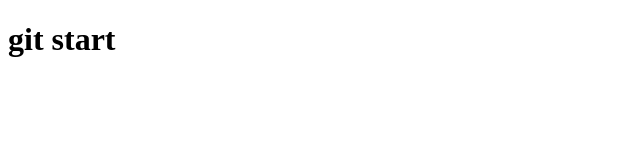
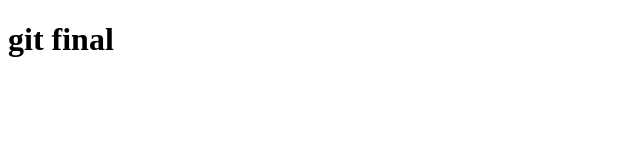
Before and after one commit to YYOngYYong/GitProject, a plain HTML site: page GitProject/WebContent/index.html in a window 1280 px wide. Shown: the full height of the page, 0-640 px from the left. Drawn offline with Linux system fonts and the light colour scheme.

Commit message:
second commit

```diff
--- a/GitProject/WebContent/index.html
+++ b/GitProject/WebContent/index.html
@@ -5,6 +5,6 @@
 <title>Insert title here</title>
 </head>
 <body>
-	<h1>git start</h1>
+	<h1>git final</h1>
 </body>
 </html>
```
